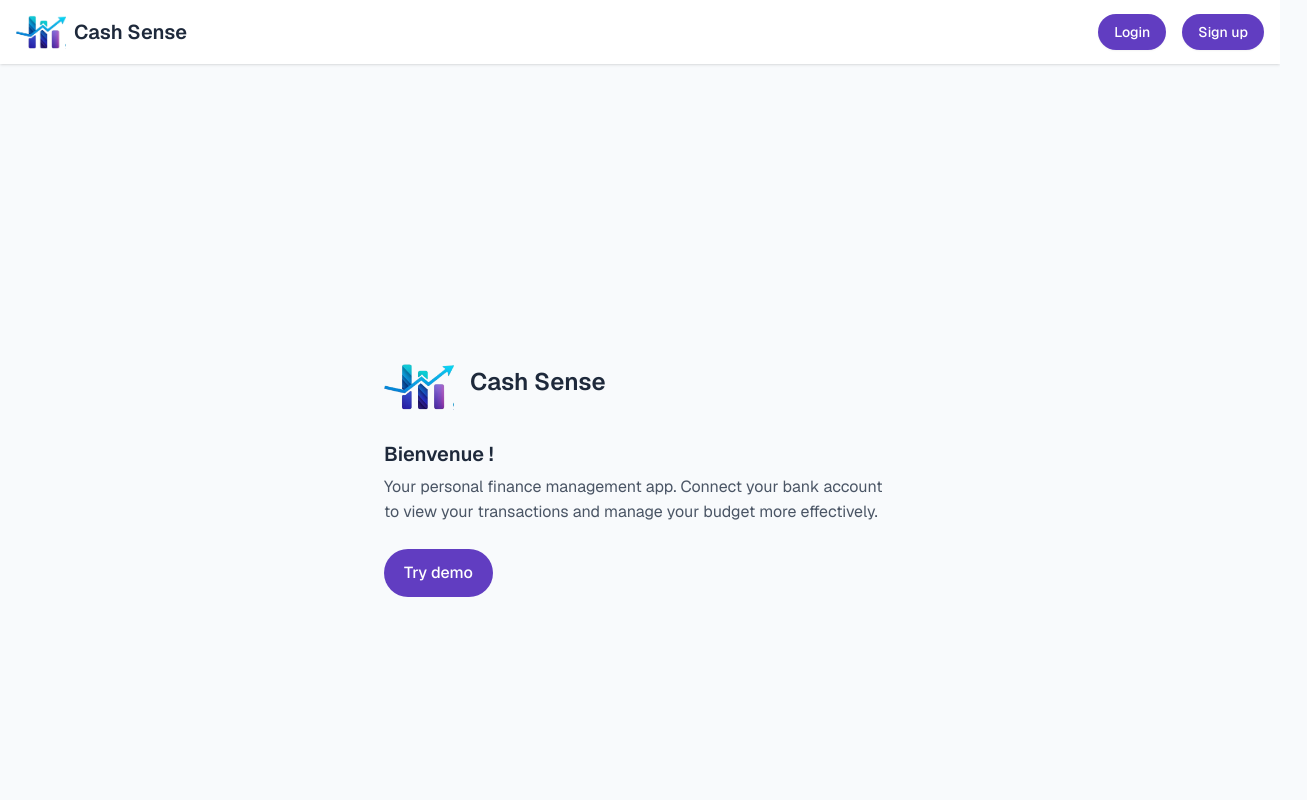
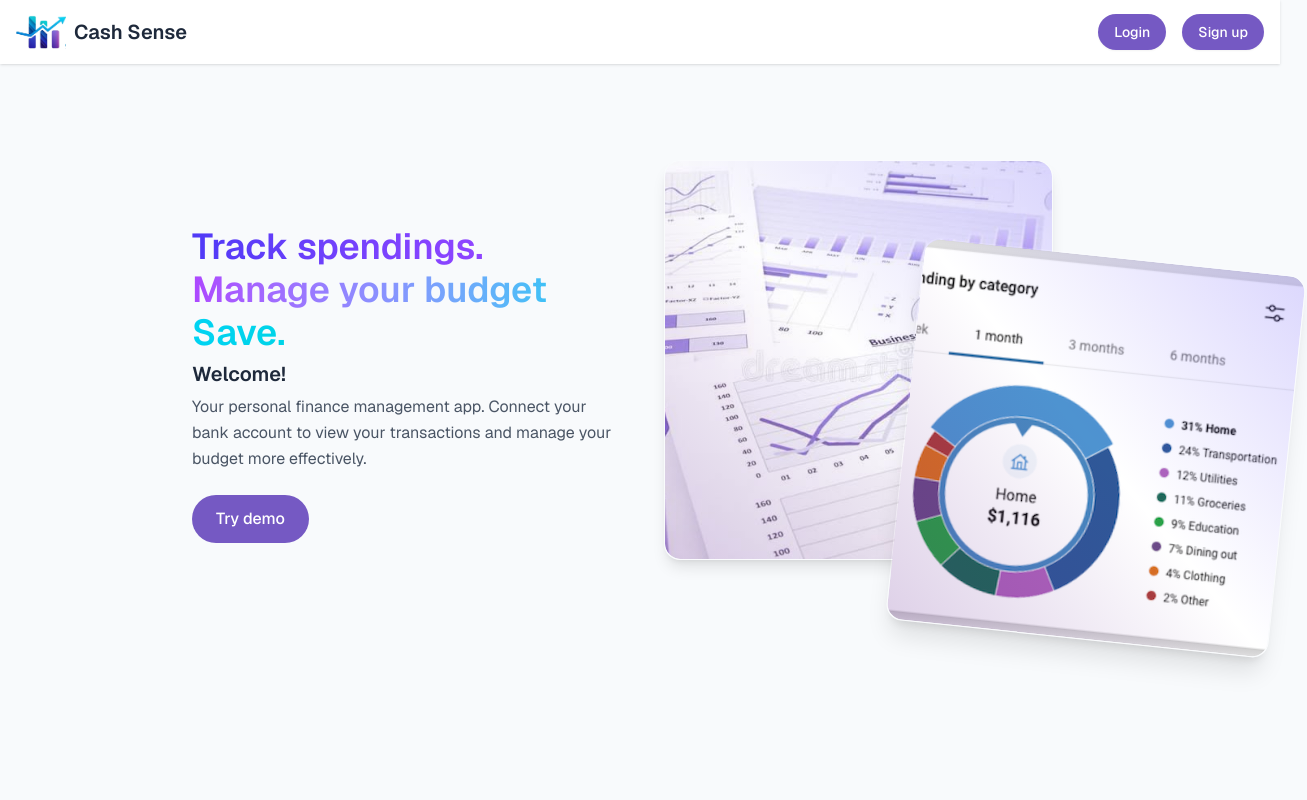
Before and after one commit to nina031/cash-sense-frontend, a Next.js app: page / in a window 1280 px wide. Shown: the top 800 px of the page, 1307 px wide, since content can reach past the window. Built offline with nearby package versions, Linux system fonts and the light colour scheme.

Commit message:
remake landing and login page

```diff
--- /dev/null
+++ b/app/(landing)/page.js
@@ -0,0 +1,72 @@
+import Image from "next/image";
+import Link from "next/link";
+
+export default function Home() {
+  return (
+    <div className="min-h-screen flex flex-col justify-center items-center p-6 sm:p-10">
+      <main className="w-full max-w-4xl mx-auto py-10">
+        <div className="flex flex-col md:flex-row gap-12 items-center">
+          {/* Partie texte - Now includes both the heading and welcome text */}
+          <div className="text-center md:text-left md:w-1/2">
+            {/* Heading moved here to be closer to Welcome text */}
+            <h1 className="text-3xl md:text-4xl font-bold mb-4">
+              <span className="block bg-gradient-to-r from-indigo-600 to-purple-500 text-transparent bg-clip-text">
+                Track spendings.
+              </span>
+              <span className="block bg-gradient-to-r from-purple-500 to-cyan-400 text-transparent bg-clip-text">
+                Manage your budget
+              </span>
+              <span className="block bg-gradient-to-r from-cyan-400 to-teal-400 text-transparent bg-clip-text">
+                Save.
+              </span>
+            </h1>
+
+            <h2 className="text-xl font-semibold mb-10">Welcome!</h2>
+            <p className="mb-6 text-gray-600">
+              Your personal finance management app. Connect your bank account to
+              view your transactions and manage your budget more effectively.
+            </p>
+
+            <div className="mb-8">
+              <Link
+                className="bg-[var(--primary)] hover:bg-[var(--primary-hover)] text-white py-2 rounded-full font-medium text-sm sm:text-base h-10 sm:h-12 px-6 inline-flex items-center justify-center"
+                href="/demo"
+              >
+                Try demo
+              </Link>
+            </div>
+          </div>
+
+          {/* Partie images superposées */}
+          <div className="relative w-full md:w-1/2 h-80 sm:h-96 md:h-120">
+            {/* Image desktop - en arrière-plan */}
+            <div className="absolute left-0 top-0 w-11/12 h-5/6 rounded-2xl overflow-hidden shadow-lg border border-white/20 z-10">
+              <Image
+                src="/chart.jpeg"
+                alt="Financial analytics dashboard"
+                fill
+                className="object-cover rounded-2xl"
+              />
+              <div className="absolute inset-0 bg-gradient-to-tr from-purple-900/20 via-transparent to-indigo-600/20 rounded-2xl"></div>
+            </div>
+
+            {/* Image mobile - au premier plan */}
+            <div className="absolute -right-50 bottom-0 w-96 h-96 rounded-2xl overflow-hidden shadow-xl border border-white/20 transform rotate-6 z-100">
+              <Image
+                src="/spendingsChart.png"
+                alt="Mobile financial dashboard"
+                fill
+                className="object-cover rounded-2xl"
+              />
+              <div className="absolute inset-0 bg-gradient-to-tr from-purple-900/20 via-transparent to-indigo-600/20 rounded-2xl"></div>
+            </div>
+          </div>
+        </div>
+      </main>
+
+      <footer className="mt-auto py-6 flex gap-4 flex-wrap items-center justify-center text-sm text-gray-500">
+        {/* Footer content */}
+      </footer>
+    </div>
+  );
+}
--- a/app/(login)/page.js
+++ /dev/null
@@ -1,40 +0,0 @@
-import Image from "next/image";
-import Link from "next/link";
-
-export default function Home() {
-  return (
-    <div className="grid grid-rows-[20px_1fr_20px] items-center justify-items-center min-h-screen p-8 pb-20 gap-16 sm:p-20 font-[family-name:var(--font-geist-sans)]">
-      <main className="flex flex-col gap-[32px] row-start-2 items-center sm:items-start">
-        <div className="flex items-center justify-center gap-4">
-          <Image
-            src="/logo_chart.png"
-            alt="cashsense logo"
-            width={70}
-            height={20}
-            priority
-          />
-          <h1 className="text-2xl font-bold">Cash Sense</h1>
-        </div>
-
-        <div className="text-center sm:text-left max-w-lg">
-          <h2 className="text-xl font-semibold mb-3">Bienvenue !</h2>
-          <p className="mb-6 text-gray-600">
-            Your personal finance management app. Connect your bank account to
-            view your transactions and manage your budget more effectively.
-          </p>
-
-          <div className="flex gap-4 flex-col sm:flex-row">
-            <Link
-              className="bg-[var(--primary)] hover:bg-[var(--primary-hover)] text-white py-2 rounded-full font-medium text-sm sm:text-base h-10 sm:h-12 px-4 sm:px-5 w-full sm:w-auto flex items-center justify-center"
-              href="/demo"
-            >
-              Try demo
-            </Link>
-          </div>
-        </div>
-      </main>
-
-      <footer className="row-start-3 flex gap-[24px] flex-wrap items-center justify-center"></footer>
-    </div>
-  );
-}
--- a/app/globals.css
+++ b/app/globals.css
@@ -3,9 +3,9 @@
 
 :root {
   /* Couleurs principales */
-  --primary: #613dc1;
-  --primary-hover: #1f7ab3;
-  --primary-dark: #1b6da1;
+  --primary: #7559c3;
+  --primary-hover: #8367c7;
+  --primary-dark: #613dc1;
   --positive: #21d07f;
   --positive-hover: #1cba72;
   --negative: #ff6b6b;
```
Also changed, not shown: app/(landing)/layout.js (renamed from app/(login)/layout.js), app/login/page.js (renamed from app/(login)/login/page.js).
